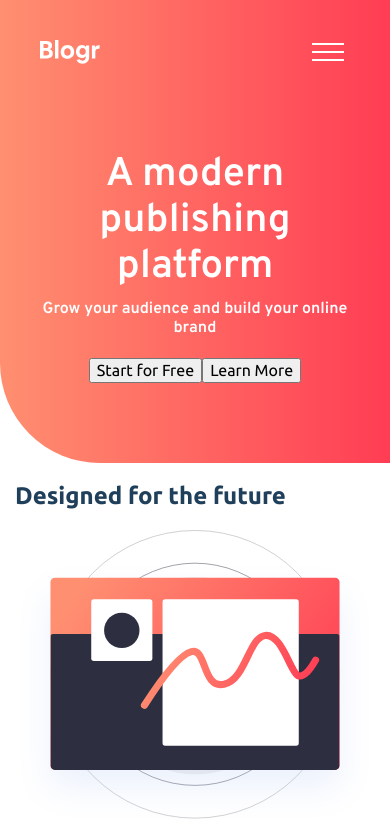
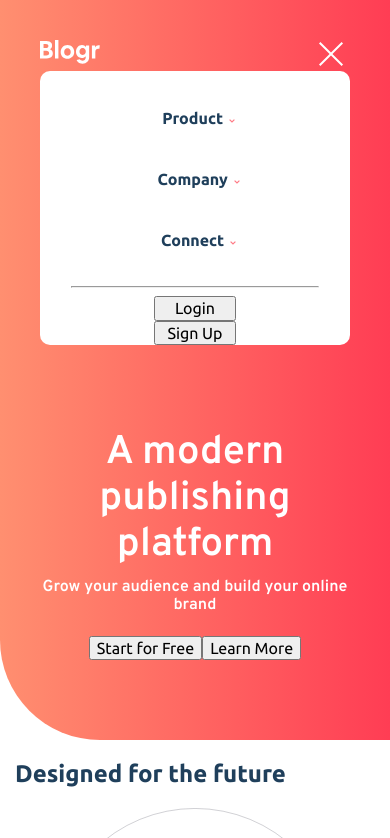
Before and after one commit to yaguine/bloglandingpage, a plain HTML site: page index.html in a window 390 px wide. Both pictures are taken after a click on the button 328 px from the left and 53 px from the top of the page. Shown: the top 838 px of the page. Drawn offline with Linux system fonts and the light colour scheme.

Commit message:
02/07 changes : hamburguer menu for mobiles pretty much done.

```diff
--- a/index.html
+++ b/index.html
@@ -41,13 +41,13 @@
         <button id="hamburger-button"><img src="assets/images/icon-hamburger.svg"></button>
       </div>
 
-      <div id="hamburger-menu">
+      <div id="hamburger-menu" class="hidden">
         <nav>
-          <ul>
-            <li>
-              <h4>Product</h4>
+          <ul class="row">
+            <li class="small-12 hamburger-submenu hidden">
+              <h4>Product <img class="arrow-img flipped" src="assets/images/icon-arrow-dark.svg"></h4>
 
-              <ul>
+              <ul class="hamburger-sublist">
                 <li>Overview</li>
                 <li>Pricing</li>
                 <li>Marketplace</li>
@@ -56,10 +56,10 @@
               </ul>
             </li>
 
-            <li>
-              <h4>Company</h4>
+            <li class="small-12 hamburger-submenu hidden">
+              <h4>Company <img class="arrow-img flipped" src="assets/images/icon-arrow-dark.svg"></h4>
 
-              <ul>
+              <ul class="hamburger-sublist">
                 <li>About</li>
                 <li>Team</li>
                 <li>Blog</li>
@@ -67,9 +67,9 @@
               </ul>
             </li>
 
-            <li>
-              <h4>Connect</h4>
-              <ul>
+            <li class="small-12 hamburger-submenu hidden">
+              <h4>Connect <img class="arrow-img flipped" src="assets/images/icon-arrow-dark.svg"></h4>
+              <ul class="hamburger-sublist">
                 <li>Contact</li>
                 <li>Newsletter</li>
                 <li>LinkedIn</li>
@@ -78,10 +78,15 @@
           </ul>
         </nav>
 
+        <hr>
 
-        <div>
-          Login
-          <button>Sign Up</button>
+        <div id="div-user-buttons">
+          <div id="div-login-buttons">
+            <button>Login</button>
+          </div>
+          <div id="div-signup-buttons">
+            <button>Sign Up</button>
+          </div>
         </div>
       </div>
     </div>
@@ -226,6 +231,7 @@
     Challenge by <a href="https://www.frontendmentor.io?ref=challenge" target="_blank">Frontend Mentor</a>.
     Coded by <a href="#">Ya_ine</a>.
   </div>
+  <script src="javascript/script.js"></script>
 </body>
 
 </html>
--- /dev/null
+++ b/javascript/script.js
@@ -0,0 +1,30 @@
+/*Hacemos que el menu hamburguer se abra y cierre*/
+const hamburgerButton = document.getElementById('hamburger-button');
+const hamburgerMenu = document.getElementById('hamburger-menu');
+
+let HAMBURGER_IMG_DIC = {
+    opened:'assets/images/icon-close.svg',
+    closed:'assets/images/icon-hamburger.svg',
+}
+
+hamburgerButton.addEventListener('click', (e) => {
+    hamburgerMenu.classList.toggle('hidden');
+    let hamburgerImg = hamburgerButton.querySelector('img');
+    if(hamburgerImg.getAttribute('src') === HAMBURGER_IMG_DIC['opened']){
+        hamburgerImg.setAttribute('src',HAMBURGER_IMG_DIC['closed']);
+    } else{
+        hamburgerImg.setAttribute('src',HAMBURGER_IMG_DIC['opened']);
+    }
+});
+
+/*Hacemos que los submenus hamburger se abran y cierren*/
+const hamburgerSubMenus = document.querySelectorAll('.hamburger-submenu');
+
+for (let submenu of hamburgerSubMenus) {
+    let img = submenu.querySelector('h4 img');
+    img.addEventListener('click', (e) => {
+        submenu.classList.toggle('hidden');
+        img.classList.toggle('flipped');
+        submenu.querySelector('h4').classList.toggle('opened');
+    });
+}
--- a/sass/_small.scss
+++ b/sass/_small.scss
@@ -24,6 +24,11 @@ img {
 .row {
     display: flex;
     flex-wrap: wrap;
+}
+
+.column{
+    display: flex;
+    flex-direction: column;
 }
 
 .limited {
@@ -56,11 +61,29 @@ header {
     nav {
         > ul {
             display: flex;
+
+            padding: 0;
             > li {
                 // Estilos para la lista con 3 submenus
                 list-style: none;
-                > ul {
-                    display: none;
+                ul{
+                    list-style: none;
+
+                    padding: 15px 0;
+
+                    background-color: rgb(240, 240, 240);
+                    opacity: 0.8;
+
+                    border-radius: 10px;
+
+                    li{
+                        padding: 10px 0;
+                    }
+                }
+            }
+            > li.hidden{
+                ul{
+                    display:none;
                 }
             }
         }
@@ -75,8 +98,43 @@ header {
         }
     }
 
-    #hamburger-menu {
-        display: none;
+    #hamburger-menu{
+        width: 100%;
+        padding: 0 10%;
+
+        background-color:white;
+
+        border-radius: 10px;
+
+        text-align:center;
+        color:$primary-very-dark-blue;
+
+        .hamburger-submenu{
+            h4{
+                padding-left: 3%;
+                img{
+                    margin:0 0 0.3% 1%;
+                    width:2.5%;
+                    transform: scaleY(-1);
+                }
+                img.flipped{
+                    transform: scaleY(1);
+                }
+            }
+            h4.opened{
+                opacity: 0.65;
+            }
+        }
+
+        #div-user-buttons{
+            button{
+                width:33%;
+            }
+        }
+    }
+
+    #hamburger-menu.hidden {
+        display:none;
     }
 
     #main-text {
```
Also changed, not shown: css/styles.css.
